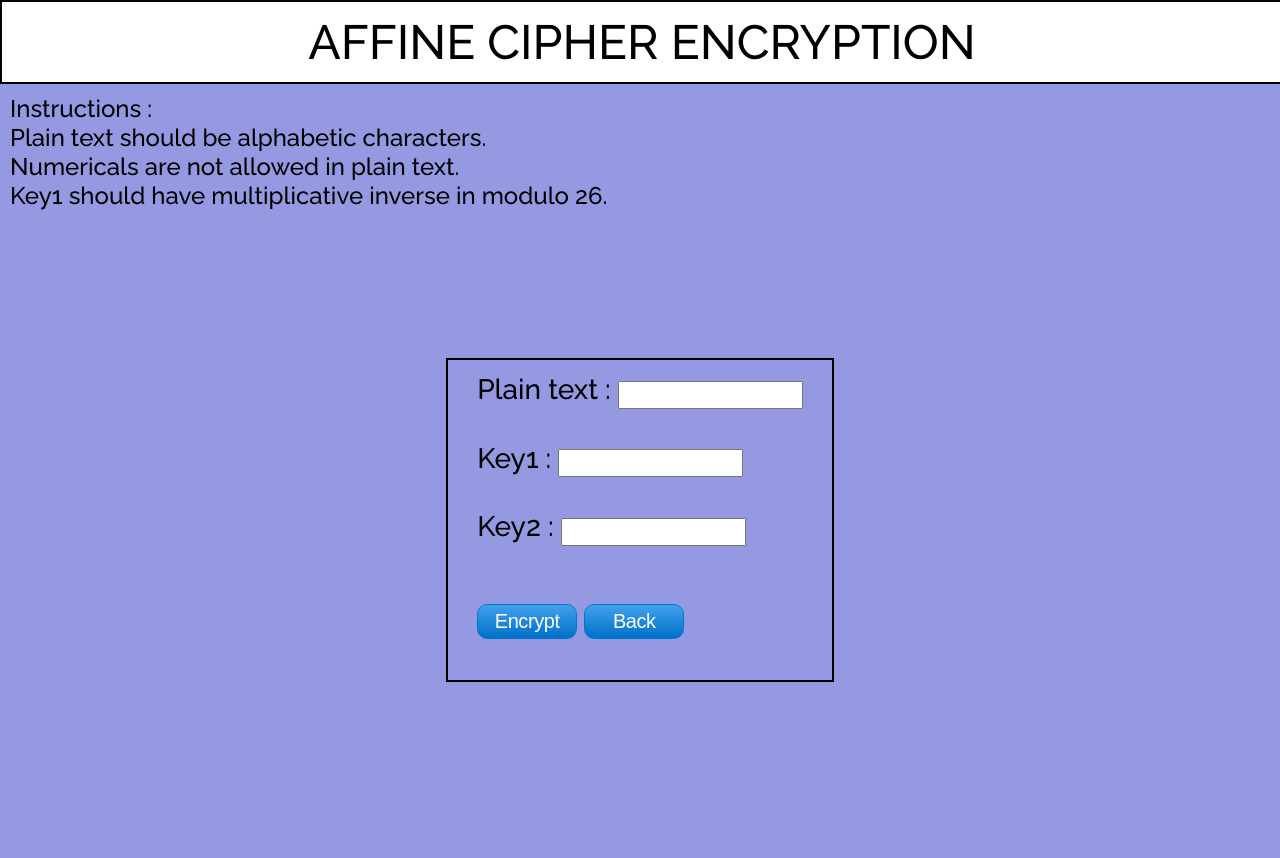
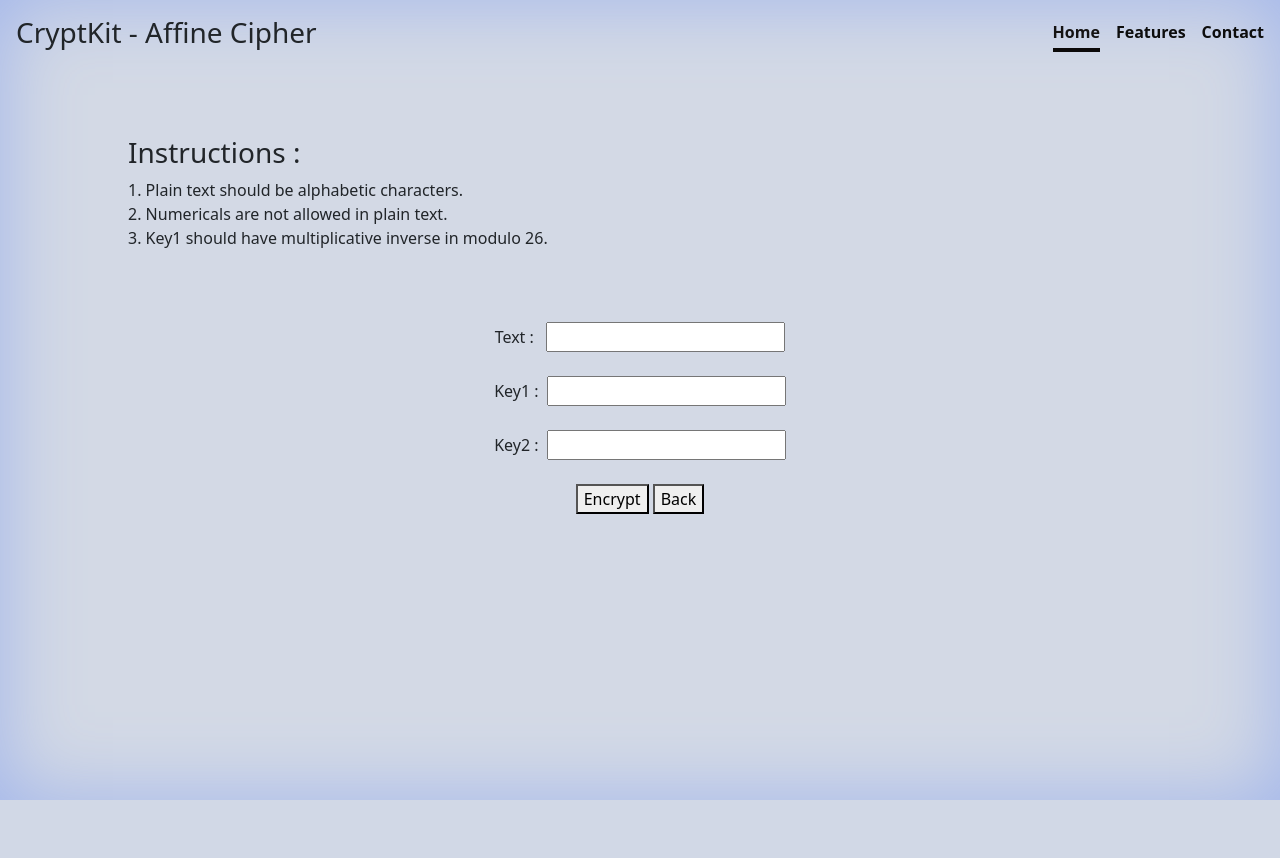
Before and after one commit to pistachio49/crypto-toolkit, a Flask app: page /affine in a window 1280 px wide. After the commit the page ends 800 px from the top, so only its background shows below. Run offline with Flask 3, Linux system fonts and the light colour scheme; some libraries are stand-ins or nearby versions.

Commit message:
style changed for affine and base

```diff
--- a/templates/affine.html
+++ b/templates/affine.html
@@ -1,33 +1,43 @@
-<html>
-    <head>
-        <link rel="stylesheet" href="{{url_for('static',filename='enc.css')}}">
-        <link rel="preconnect" href="https://fonts.googleapis.com">
-        <link rel="preconnect" href="https://fonts.gstatic.com" crossorigin>
-        <link href="https://fonts.googleapis.com/css2?family=Raleway:wght@500&display=swap" rel="stylesheet">
-    </head>
-    <body>
-        <div class="headingmethod">
-        <div class="heading1">
-            Affine Cipher Encryption
+
+    {% extends 'base.html' %}
+        {% block title %}
+            - Affine Cipher
+		{% endblock %}
+
+    {% block content %}
+    <style>
+        .my-section {
+            position: absolute;
+            top: 15%;
+            left:  10%;
+            text-align: left;
+        }
+
+        .hiding
+        {
+            display:none;
+        }
+
+    </style>
+
+    <div class="my-section">
+        <p>
+        <h3>Instructions : </h3>
+
+            1. Plain text should be alphabetic characters.<br>
+            2. Numericals are not allowed in plain text. <br>
+            3. Key1 should have multiplicative inverse in modulo 26.
+
+    </p>
 </div>
-        </div>
-        <div class="instr">
-        <div>
-        Instructions :
-        </div>
-        <div>Plain text should be alphabetic characters.</div>
-        <div>Numericals are not allowed in plain text. </div>
-        <div>Key1 should have multiplicative inverse in modulo 26.</div>
-        </div>
-        </div>
-        <div class="formcontainer">
-         <div class="formouter">
+
+    <!-- <div class="form-section"> -->
     <form method="POST" action="/encrypt" id="form1">
-            <label>Plain text : </label><input type="text" name="value" id="Plaintext" required/>
+        <label>Text :  &nbsp;&nbsp;</label><input type="text" name="value" id="Plaintext" required/>
         <br><br>
-            <label>Key1 : </label><input type="number" name="key" required/>
+        <label>Key1 : &nbsp;</label><input type="number" name="key" required/>
         <br><br>
-            <label>Key2 : </label><input type="number" name="key2" required/>
+        <label>Key2 : &nbsp;</label><input type="number" name="key2" required/>
         <br><br>
         <select name="ciphermethod" class="hiding">
             <option>Affine cipher</option>
@@ -35,21 +45,22 @@
         <button>Encrypt</button>
         <button id="bk">Back</button>
     </form>
-    </div>
+
     <div>
         {%if value %}
-            <span>The Encrypted text for "{{inputvalue}}" using {{ciphermethod}} is : </span>
-            "{{value}}"
+        <br> <br>
+        <span><h5>The Encrypted text for "{{inputvalue}}" using {{ciphermethod}} is :
+        "{{value}}"</h5></span>
         {% elif err %}
         <span>{{err}}</span>
         {% endif %}
     </div>
-        </div>
+<!-- </div> -->
+
     <script>
         let u1=document.getElementById('bk')
             u1.addEventListener('click',()=>{
             window.location.href="http://127.0.0.1:5000/encrypttext"
             })
     </script>
-    </body>
-</html>
+        {% endblock %}
--- a/templates/base.html
+++ b/templates/base.html
@@ -104,7 +104,8 @@
 <div class="cover-container d-flex w-100 h-100 p-3 mx-auto flex-column">
   <header class="mb-auto">
     <div>
-      <h3 class="float-md-start mb-0">CryptKit</h3>
+      <h3 class="float-md-start mb-0">CryptKit{% block title %}
+        {% endblock %}</h3>
       <nav class="nav nav-masthead justify-content-end float-md-end">
         <a class="nav-link fw-bold py-1 px-0 active" aria-current="page" href="/">Home</a>
         <a class="nav-link fw-bold py-1 px-0" href="#">Features</a>
@@ -113,7 +114,7 @@
     </div>
   </header>
 
-  <div class="container">
+  <div>
 		{% block content %}
 		{% endblock %}
 	</div>
```
Lines whose indentation alone changed are shown as unchanged.
